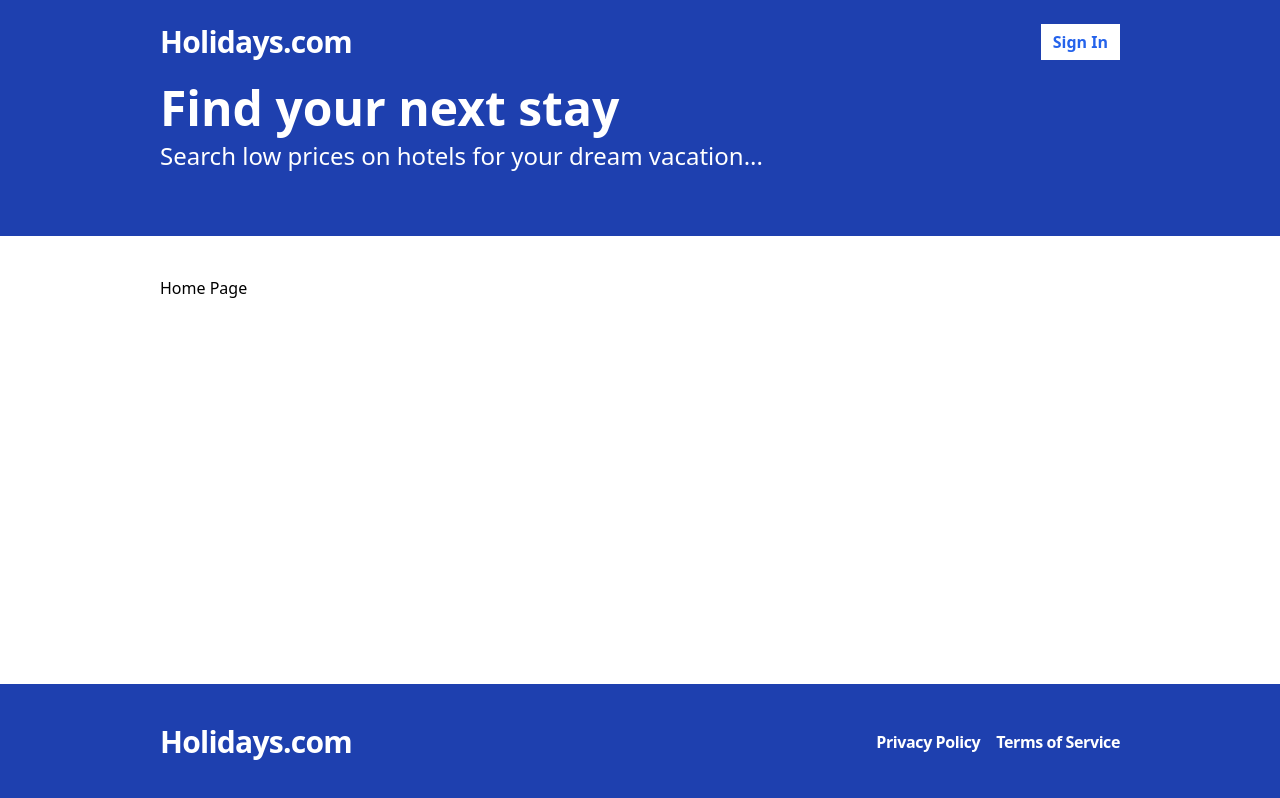
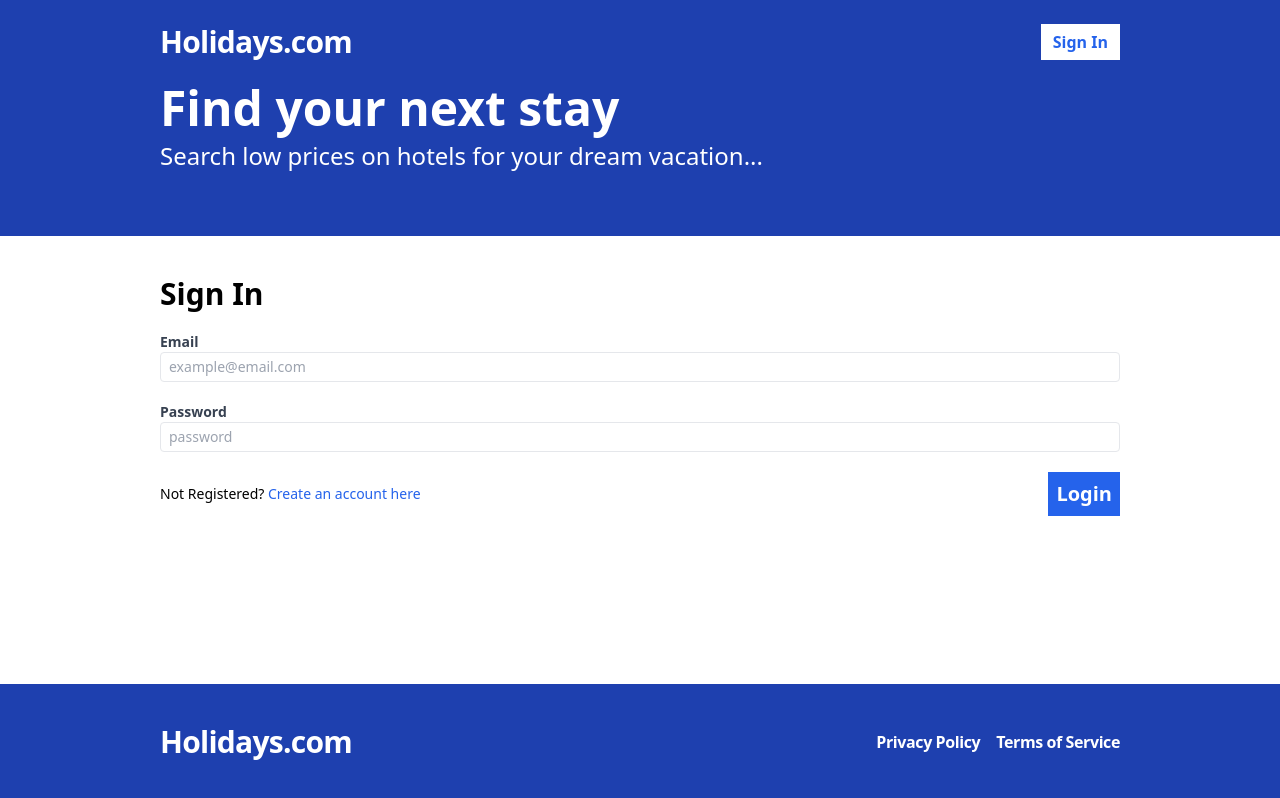
Before and after one commit to diptanshu14/hotel-booking, a React (Vite) app in the folder client/: page /sign-in in a window 1280 px wide. Before the commit this address led to /. Built offline with nearby package versions, Linux system fonts and the light colour scheme; no server answers.

Commit message:
user sign in ui

```diff
--- a/client/src/App.tsx
+++ b/client/src/App.tsx
@@ -1,6 +1,7 @@
 import { BrowserRouter, Route, Routes, Navigate } from "react-router-dom"
 import Layout from "./layouts/Layout"
 import Register from "./pages/Register"
+import SignIn from "./pages/SignIn"
 
 const App = () => {
   return (
@@ -9,6 +10,7 @@ const App = () => {
         <Route path="/" element={<Layout>Home Page</Layout>} />
         <Route path="/search" element={<Layout>Search Page</Layout>} />
         <Route path="/register" element={<Layout><Register /></Layout>} />
+        <Route path="/sign-in" element={<Layout><SignIn /></Layout>} />
         <Route path="*" element={<Navigate to="/" />}/>
       </Routes>
     </BrowserRouter>
--- a/client/src/api-client.ts
+++ b/client/src/api-client.ts
@@ -1,4 +1,5 @@
 import { RegisterFormData } from "./pages/Register";
+import { SignInFormData } from "./pages/SignIn";
 
 const API_BASE_URL = import.meta.env.VITE_API_BASE_URL
 
@@ -19,6 +20,24 @@ export const register = async (formData: RegisterFormData) => {
     }
 }
 
+export const signIn = async (formData: SignInFormData) => {
+    const response = await fetch(`${API_BASE_URL}/api/auth/login`, {
+        method: 'POST',
+        credentials: "include",
+        headers: {
+            "Content-Type": "application/json"
+        },
+        body: JSON.stringify(formData),
+    })
+
+    const body = await response.json()
+    if (!response.ok) {
+        throw new Error(body.message)
+    }
+
+    return body
+}
+
 export const validateToken = async () => {
     const response = await fetch(`${API_BASE_URL}/api/auth/validate-token`, {
         credentials: "include"
--- a/client/src/pages/Register.tsx
+++ b/client/src/pages/Register.tsx
@@ -1,5 +1,5 @@
 import { useForm } from "react-hook-form"
-import { useMutation } from "react-query"
+import { useMutation, useQueryClient } from "react-query"
 import * as apiClient from '../api-client'
 import { useAppContext } from "../contexts/AppContext"
 import { useNavigate } from "react-router-dom"
@@ -13,14 +13,16 @@ export type RegisterFormData = {
 }
 
 const Register = () => {
+  const queryClient = useQueryClient()
   const navigate = useNavigate()
   const { showToast } = useAppContext()
 
   const { register, watch, handleSubmit, formState: {errors} } = useForm<RegisterFormData>()
 
   const mutation = useMutation(apiClient.register, {
-    onSuccess: () => {
+    onSuccess: async () => {
       showToast({ message: "Registration Successful!!", type: "SUCCESS" })
+      await queryClient.invalidateQueries("validateToken")
       navigate("/")
     },
     onError: (error: Error) => {
@@ -38,7 +40,7 @@ const Register = () => {
       <div className="flex flex-col md:flex-row gap-5">
         <label className="text-gray-700 text-sm font-bold flex-1">
           First Name
-          <input
+          <input placeholder="Enter your first name"
             className="border rounded w-full py-1 px-2 font-normal"
             {...register("firstName", { required: "This field is required" })}
           />
@@ -48,7 +50,7 @@ const Register = () => {
         </label>
         <label className="text-gray-700 text-sm font-bold flex-1">
           Last Name
-          <input
+          <input placeholder="Enter your last name"
             className="border rounded w-full py-1 px-2 font-normal"
             {...register("lastName", { required: "This field is required" })}
           />
@@ -59,7 +61,7 @@ const Register = () => {
       </div>
       <label className="text-gray-700 text-sm font-bold flex-1">
         Email
-        <input type="email"
+        <input type="email" placeholder="example@email.com"
           className="border rounded w-full py-1 px-2 font-normal"
           {...register("email", { required: "This field is required" })}
         />
@@ -69,7 +71,7 @@ const Register = () => {
       </label>
       <label className="text-gray-700 text-sm font-bold flex-1">
         Password
-        <input type="password"
+        <input type="password" placeholder="password"
           className="border rounded w-full py-1 px-2 font-normal"
           {...register("password", {
             required: "This field is required",
@@ -85,7 +87,7 @@ const Register = () => {
       </label>
       <label className="text-gray-700 text-sm font-bold flex-1">
         Confrim Password
-        <input type="password"
+        <input type="password" placeholder="confirm password"
           className="border rounded w-full py-1 px-2 font-normal"
           {...register("confirmPassword", {
             validate: (val) => {
--- /dev/null
+++ b/client/src/pages/SignIn.tsx
@@ -0,0 +1,83 @@
+import { useForm } from "react-hook-form"
+import { useMutation, useQueryClient } from "react-query"
+import * as apiClient from "../api-client"
+import { Link, useLocation, useNavigate } from "react-router-dom"
+import { useAppContext } from "../contexts/AppContext"
+
+export type SignInFormData = {
+    email: string
+    password: string
+}
+
+const SignIn = () => {
+  const { showToast } = useAppContext()
+  const navigate = useNavigate()
+  const queryClient = useQueryClient()
+  const location = useLocation()
+
+  const { register, formState: { errors }, handleSubmit } = useForm<SignInFormData>()
+
+  const mutation = useMutation(apiClient.signIn, {
+    onSuccess: async () => {
+        showToast({ message: "Sign In Successful!", type: "SUCCESS" })
+        await queryClient.invalidateQueries("validateToken")
+        navigate(location.state?.from?.pathname || "/")
+    }, onError: (error: Error) => {
+        showToast({ message: error.message, type: "ERROR" })
+    }
+  })
+
+  const onSubmit = handleSubmit((data) => {
+    mutation.mutate(data)
+  })
+
+  return (
+    <form className="flex flex-col gap-5" onSubmit={onSubmit}>
+      <h2 className="text-3xl font-bold">Sign In</h2>
+
+      <label className="text-gray-700 text-sm font-bold flex-1">
+        Email
+        <input type="email" placeholder="example@email.com"
+          className="border rounded w-full py-1 px-2 font-normal"
+          {...register("email", { required: "This field is required" })}
+        />
+        {errors.email && (
+            <span className="text-red-500">{errors.email.message}</span>
+        )}
+      </label>
+      <label className="text-gray-700 text-sm font-bold flex-1">
+        Password
+        <input type="password" placeholder="password"
+          className="border rounded w-full py-1 px-2 font-normal"
+          {...register("password", {
+            required: "This field is required",
+            minLength: {
+                value: 6,
+                message: "Password must be atleast 6 characters"
+            }
+          })}
+        />
+        {errors.password && (
+            <span className="text-red-500">{errors.password.message}</span>
+        )}
+      </label>
+
+      <span className="flex items-center justify-between">
+        <span className="text-sm">
+            Not Registered?{" "}
+            <Link to="/register" className=" text-blue-600 hover:underline hover:text-blue-800">
+              Create an account here
+            </Link>
+        </span>
+        <button
+          type="submit"
+          className="bg-blue-600 text-white p-2 font-bold hover:bg-blue-500 text-xl"
+        >
+          Login
+        </button>
+      </span>
+    </form>
+  )
+}
+
+export default SignIn
```
